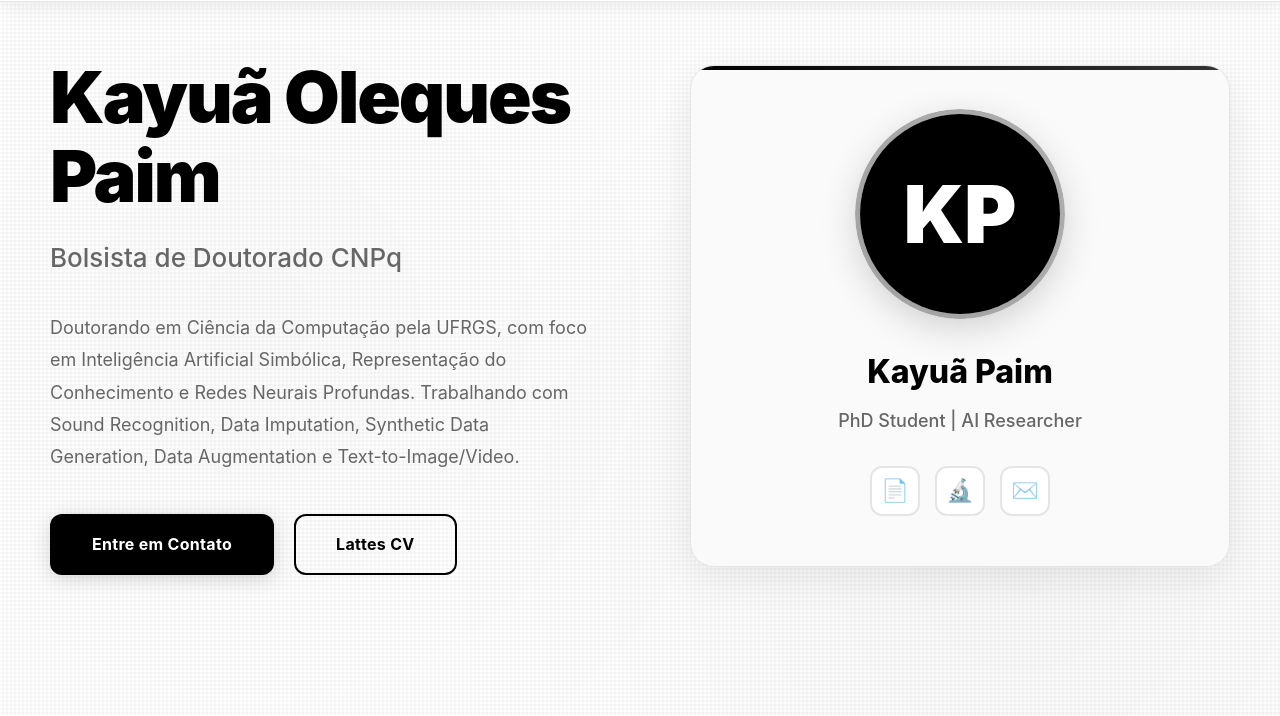
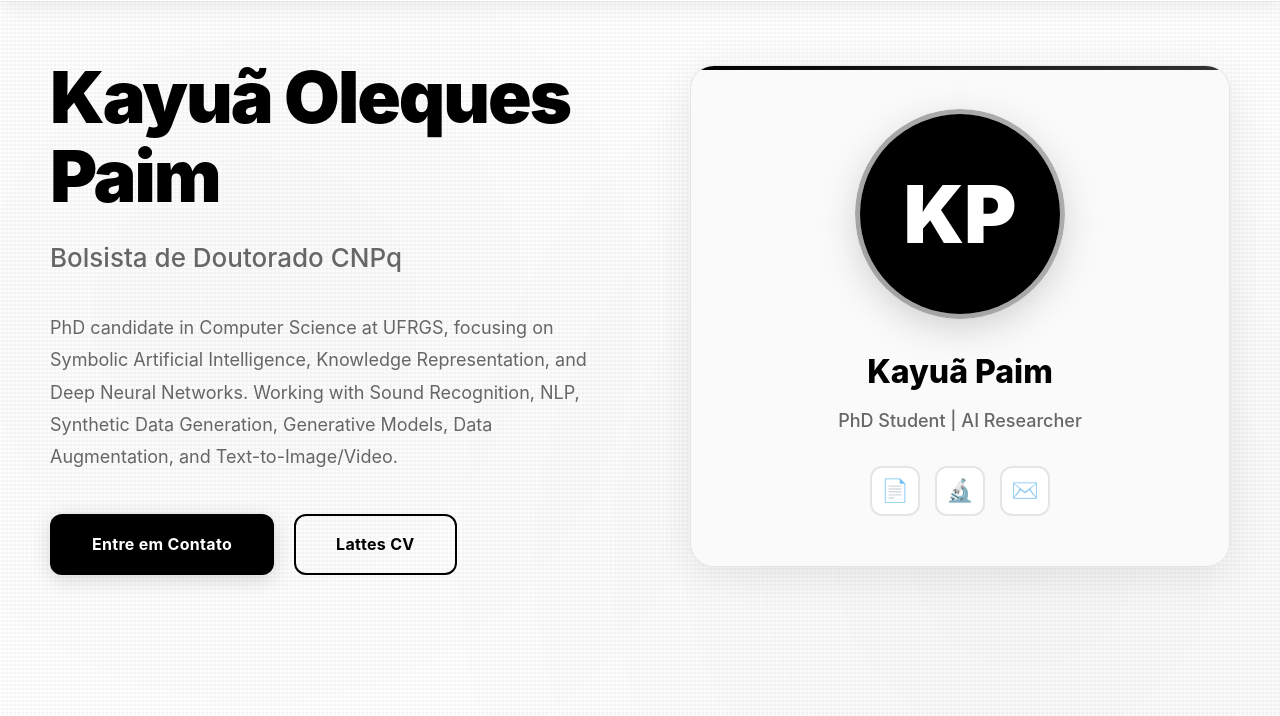
Before and after one commit to kayua/kayua.github.io, a plain HTML site: page index.html in a window 1280 px wide. Shown: the part 84-800 px from the top of the page. Drawn offline with Linux system fonts and the light colour scheme.

Commit message:
Update index.html

```diff
--- a/index.html
+++ b/index.html
@@ -988,7 +988,7 @@
                 <div class="hero-text">
                     <h1>Kayuã Oleques Paim</h1>
                     <p class="subtitle">Bolsista de Doutorado CNPq</p>
-                    <p>Doutorando em Ciência da Computação pela UFRGS, com foco em Inteligência Artificial Simbólica, Representação do Conhecimento e Redes Neurais Profundas. Trabalhando com Sound Recognition, Data Imputation, Synthetic Data Generation, Data Augmentation e Text-to-Image/Video.</p>
+                    <p>PhD candidate in Computer Science at UFRGS, focusing on Symbolic Artificial Intelligence, Knowledge Representation, and Deep Neural Networks. Working with Sound Recognition, NLP, Synthetic Data Generation, Generative Models, Data Augmentation, and Text-to-Image/Video.</p>
                     <div class="cta-buttons">
                         <a href="#contact" class="btn btn-primary">Entre em Contato</a>
                         <a href="http://lattes.cnpq.br/1764844070010969" target="_blank" class="btn btn-secondary">Lattes CV</a>
```
